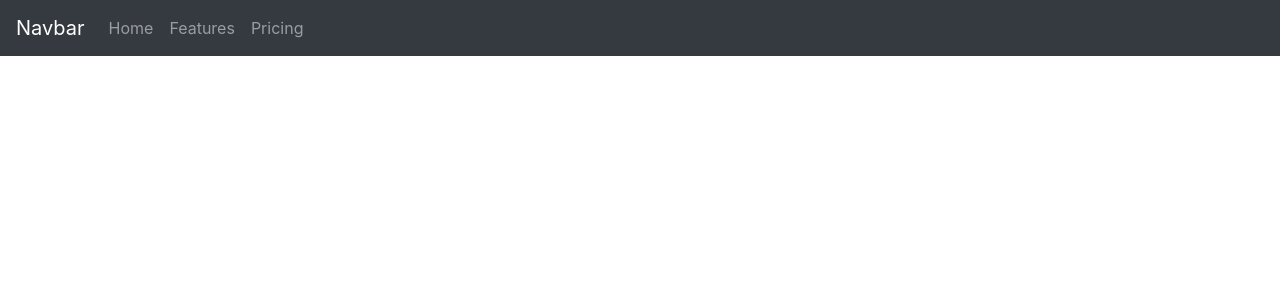
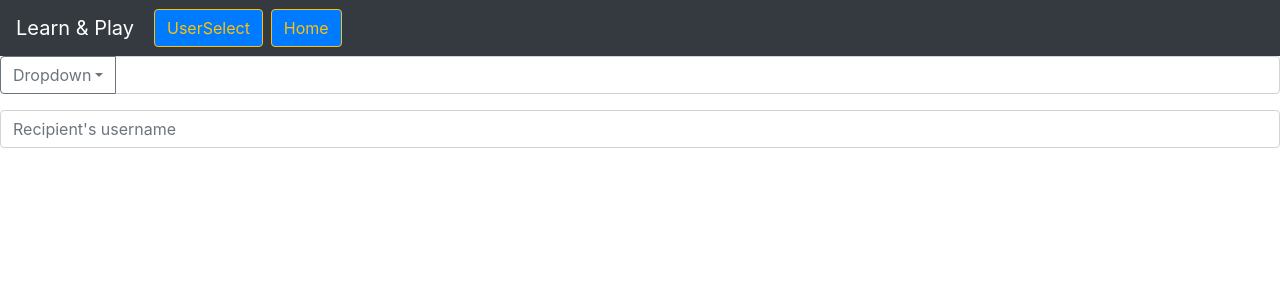
Before and after one commit to HHJC/Final-ProjectV1, a React (Create React App) app: page /User in a window 1280 px wide. Shown: the top 300 px of the page. Built offline with nearby package versions, Linux system fonts and the light colour scheme.

Commit message:
Views and Routing

```diff
--- a/package.json
+++ b/package.json
@@ -7,6 +7,7 @@
     "@testing-library/react": "^9.5.0",
     "@testing-library/user-event": "^7.2.1",
     "@types/mysql": "^2.15.9",
+    "@types/typescript": "^2.0.0",
     "bootstrap": "^4.4.1",
     "dotenv": "^8.2.0",
     "mysql": "^2.18.1",
@@ -16,7 +17,9 @@
     "react-icons": "^3.9.0",
     "react-router": "^5.1.2",
     "react-router-dom": "^5.1.2",
-    "react-scripts": "3.4.1"
+    "react-scripts": "3.4.1",
+    "tsconfig.json": "^1.0.7",
+    "typescript": "^3.8.3"
   },
   "scripts": {
     "start": "react-scripts start",
--- a/src/client/App.jsx
+++ b/src/client/App.jsx
@@ -2,6 +2,11 @@ import React from "react";
 import { BrowserRouter, Route, Switch } from "react-router-dom";
 import Home from "./components/Home";
 import NavBar from "./components/Navbar";
+import User from "./components/User";
+import StoryBooks from "./Views/StoryBooks";
+
+
+
 
 class App extends React.Component {
   render() {
@@ -12,6 +17,12 @@ class App extends React.Component {
           <Route exact path="/">
             <Home />
           </Route>
+          <Route exact path="/User">
+            <User />
+          </Route>
+          <Route exact path="/Views/StoryBooks">
+            <StoryBooks />
+          </Route>
         </Switch>
       </BrowserRouter>
     );
--- /dev/null
+++ b/src/client/Views/StoryBooks.jsx
@@ -0,0 +1,62 @@
+import React from "react";
+import Card from "react-bootstrap/Card";
+//import  Link  from 'react-bootstrap/Link';
+import Button from "react-bootstrap/Button";
+import  Container  from 'react-bootstrap/Container';
+const StoryBooks = () => {
+  return (
+    <Container className="main row justify-content-center"style={{ width: "90rem" }}>
+      <Card style={{ width: "18rem" }}>
+        <Card.Img variant="top" src="holder.js/100px180" />
+        <Card.Body>
+          <Card.Title>Story Book One</Card.Title>
+          <Card.Text>
+            Some quick example text to build on the card title and make up the
+            bulk of the card's content.
+          </Card.Text>
+          <Button className="btn btn-warning mx-1">Start your Story</Button>
+        </Card.Body>
+      </Card>
+
+      <Card style={{ width: "18rem" }}>
+        <Card.Img variant="top" src="holder.js/100px180" />
+        <Card.Body>
+          <Card.Title>Story Book Two</Card.Title>
+          <Card.Text>
+            Some quick example text to build on the card title and make up the
+            bulk of the card's content.
+          </Card.Text>
+          <Button className="btn btn-warning mx-1">Start your Story</Button>
+        </Card.Body>
+      </Card>
+
+      <Card style={{ width: "18rem" }}>
+        <Card.Img variant="top" src="holder.js/100px180" />
+        <Card.Body>
+          <Card.Title>Story Book Three</Card.Title>
+          <Card.Text>
+            Some quick example text to build on the card title and make up the
+            bulk of the card's content.
+          </Card.Text>
+          <Button className="btn btn-warning mx-1">Start your Story</Button>
+        </Card.Body>
+      </Card>
+
+      <Card style={{ width: "18rem" }}>
+        <Card.Img variant="top" src="holder.js/100px180" />
+        <Card.Body>
+          <Card.Title>Story Book Four</Card.Title>
+          <Card.Text>
+            Some quick example text to build on the card title and make up the
+            bulk of the card's content.
+          </Card.Text>
+          <Button className="btn btn-warning mx-1">Start your Story</Button>
+        </Card.Body>
+      </Card>
+
+
+    </Container>
+  );
+};
+
+export default StoryBooks;
--- a/src/client/components/Home.jsx
+++ b/src/client/components/Home.jsx
@@ -1,14 +1,20 @@
 import React from 'react';
+import { useHistory } from "react-router-dom";
 import  Card  from 'react-bootstrap/Card';
+//import  Link  from 'react-bootstrap/Link';
 import  Button  from 'react-bootstrap/Button';
+import  Container  from 'react-bootstrap/Container';
 
 
 
 
- class Home extends React.Component  {
-  render(){
+ const Home = () =>  {
+  const history = useHistory()
+
+
+
   return (
-    <container className="main row">
+    <Container className="main row justify-content-center" style={{width:'90rem'}}>
     <Card style={{ width: '18rem' }}>
   <Card.Img variant="top" src="holder.js/100px180" />
   <Card.Body>
@@ -17,7 +23,7 @@ import  Button  from 'react-bootstrap/Button';
       Some quick example text to build on the card title and make up the bulk of
       the card's content.
     </Card.Text>
-    <Button variant="primary">Go somewhere</Button>
+      <Button onClick={()=>history.push('./Views/StoryBooks')} className="btn btn-warning mx-1">Pick your Story</Button>
   </Card.Body>
 </Card>
 
@@ -29,7 +35,7 @@ import  Button  from 'react-bootstrap/Button';
       Some quick example text to build on the card title and make up the bulk of
       the card's content.
     </Card.Text>
-    <Button variant="primary">Go somewhere</Button>
+    <Button className="btn btn-warning mx-1">Flah Cards</Button>
   </Card.Body>
 </Card>
 
@@ -41,7 +47,7 @@ import  Button  from 'react-bootstrap/Button';
       Some quick example text to build on the card title and make up the bulk of
       the card's content.
     </Card.Text>
-    <Button variant="primary">Go somewhere</Button>
+    <Button className="btn btn-warning mx-1">Say It With Me</Button>
   </Card.Body>
 </Card>
 
@@ -53,19 +59,19 @@ import  Button  from 'react-bootstrap/Button';
       Some quick example text to build on the card title and make up the bulk of
       the card's content.
     </Card.Text>
-    <Button variant="primary">Go somewhere</Button>
+    <Button className="btn btn-warning mx-1">What Creature Is That</Button>
   </Card.Body>
 </Card>
 
 <Card style={{ width: '18rem' }}>
   <Card.Img variant="top" src="holder.js/100px180" />
   <Card.Body>
-    <Card.Title>Recipes</Card.Title>
+    <Card.Title>Fun Recipes</Card.Title>
     <Card.Text>
       Some quick example text to build on the card title and make up the bulk of
       the card's content.
     </Card.Text>
-    <Button variant="primary">Go somewhere</Button>
+    <Button className="btn btn-warning mx-1">Lets Cook</Button>
   </Card.Body>
 </Card>
 
@@ -77,12 +83,12 @@ import  Button  from 'react-bootstrap/Button';
       Some quick example text to build on the card title and make up the bulk of
       the card's content.
     </Card.Text>
-    <Button variant="primary">Go somewhere</Button>
+    <Button className="btn btn-warning mx-1">Lets Star Gaze</Button>
   </Card.Body>
 </Card>
-</container>
+</Container>
   );
-  }
+
 }
 
 export default Home;
--- a/src/client/components/Navbar.jsx
+++ b/src/client/components/Navbar.jsx
@@ -1,27 +1,30 @@
+
 import React from "react";
-import { Navbar } from "react-bootstrap";
-import { Nav } from "react-bootstrap";
-// import { Button } from "react-bootstrap";
+import { useHistory } from "react-router-dom";
+import  Navbar  from "react-bootstrap/Navbar";
+import  Nav  from "react-bootstrap/Nav";
+import  Button  from "react-bootstrap/Button";
 // import { Form } from "react-bootstrap";
 // import { FormControl } from "react-bootstrap";
 //import { NavLink } from "react-router-dom";
 
-class NavBar extends React.Component {
-  render() {
+const NavBar = () => {
+  const history = useHistory();
+
+
     return (
         <div>
         <Navbar bg="dark" variant="dark">
-        <Navbar.Brand href="#home">Navbar</Navbar.Brand>
+        <Navbar.Brand href="#home">Learn & Play</Navbar.Brand>
         <Nav className="mr-auto">
-          <Nav.Link href="#home">Home</Nav.Link>
-          <Nav.Link href="#features">Features</Nav.Link>
-          <Nav.Link href="#pricing">Pricing</Nav.Link>
+        <Button onClick={() => history.push("/User")} className="btn btn-outline-warning mx-1">UserSelect</Button>
+        <Button onClick={() => history.push("/")} className="btn btn-outline-warning mx-1">Home</Button>
         </Nav>
 
       </Navbar>
       </div>
     );
-  }
+
 }
 
 export default NavBar;
--- /dev/null
+++ b/src/client/components/User.jsx
@@ -0,0 +1,46 @@
+
+import React from "react";
+//import { useHistory } from "react-router-dom";
+import InputGroup  from "react-bootstrap/InputGroup";
+import DropdownButton  from "react-bootstrap/DropdownButton";
+import FormControl  from "react-bootstrap/FormControl";
+import Dropdown from "react-bootstrap/Dropdown";
+// import { FormControl } from "react-bootstrap";
+//import { NavLink } from "react-router-dom";
+
+const User = () => {
+  //const history = useHistory();
+
+
+    return (
+        <>
+        <InputGroup className="mb-3">
+        <DropdownButton
+          as={InputGroup.Prepend}
+          variant="outline-secondary"
+          title="Dropdown"
+          id="input-group-dropdown-1"
+        >
+          <Dropdown.Item href="#">Action</Dropdown.Item>
+          <Dropdown.Item href="#">Another action</Dropdown.Item>
+          <Dropdown.Item href="#">Something else here</Dropdown.Item>
+          <Dropdown.Divider />
+          <Dropdown.Item href="#">Separated link</Dropdown.Item>
+        </DropdownButton>
+        <FormControl aria-describedby="basic-addon1" />
+      </InputGroup>
+
+      <InputGroup>
+        <FormControl
+          placeholder="Recipient's username"
+          aria-label="Recipient's username"
+          aria-describedby="basic-addon2"
+        />
+        </InputGroup>
+        </>
+
+    );
+
+}
+
+export default User;
```
Also changed, not shown: 1 other file (tests, documents, lock files or other folders).
